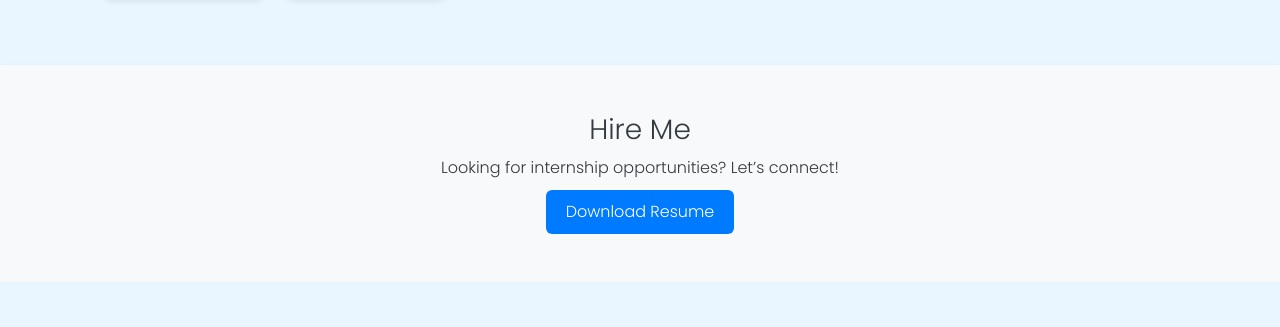
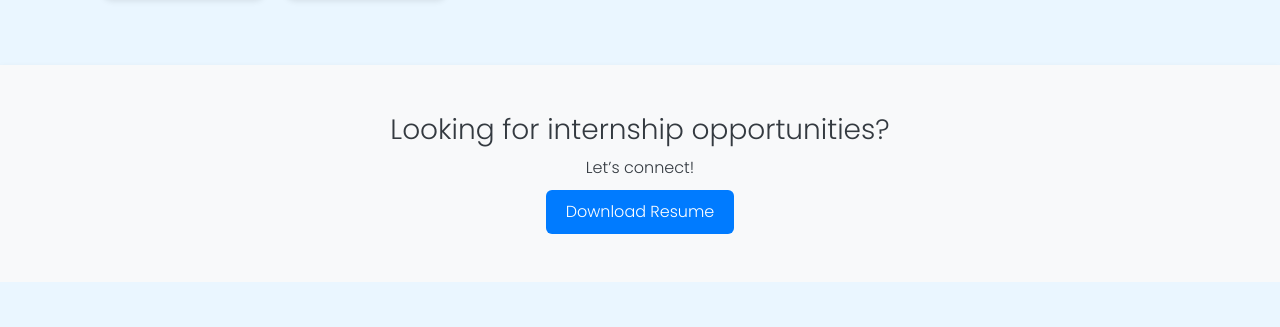
Before and after one commit to SharwinSK/SharwinSK, a plain HTML site: page index.html in a window 1280 px wide. Shown: the part 1945-2272 px from the top of the page. Drawn offline with nearby package versions, Linux system fonts and the light colour scheme.

Commit message:
change the hire me ccmmit

```diff
--- a/index.html
+++ b/index.html
@@ -39,7 +39,7 @@
           width="150"
         />
         <p id="poem" class="text-secondary">
-          “Empowering ideas through code  where every line brings a solution to
+          “Empowering ideas through code where every line brings a solution to
           life.”
         </p>
         <p class="lead">
@@ -121,8 +121,8 @@
     <!-- Hire Me Section -->
     <section id="hire-me" class="p-5 bg-light text-center">
       <div class="container">
-        <h3>Hire Me</h3>
-        <p>Looking for internship opportunities? Let’s connect!</p>
+        <h3>Looking for internship opportunities?</h3>
+        <p>Let’s connect!</p>
         <a href="Black.pdf" class="btn btn-primary">Download Resume</a>
       </div>
     </section>
```
